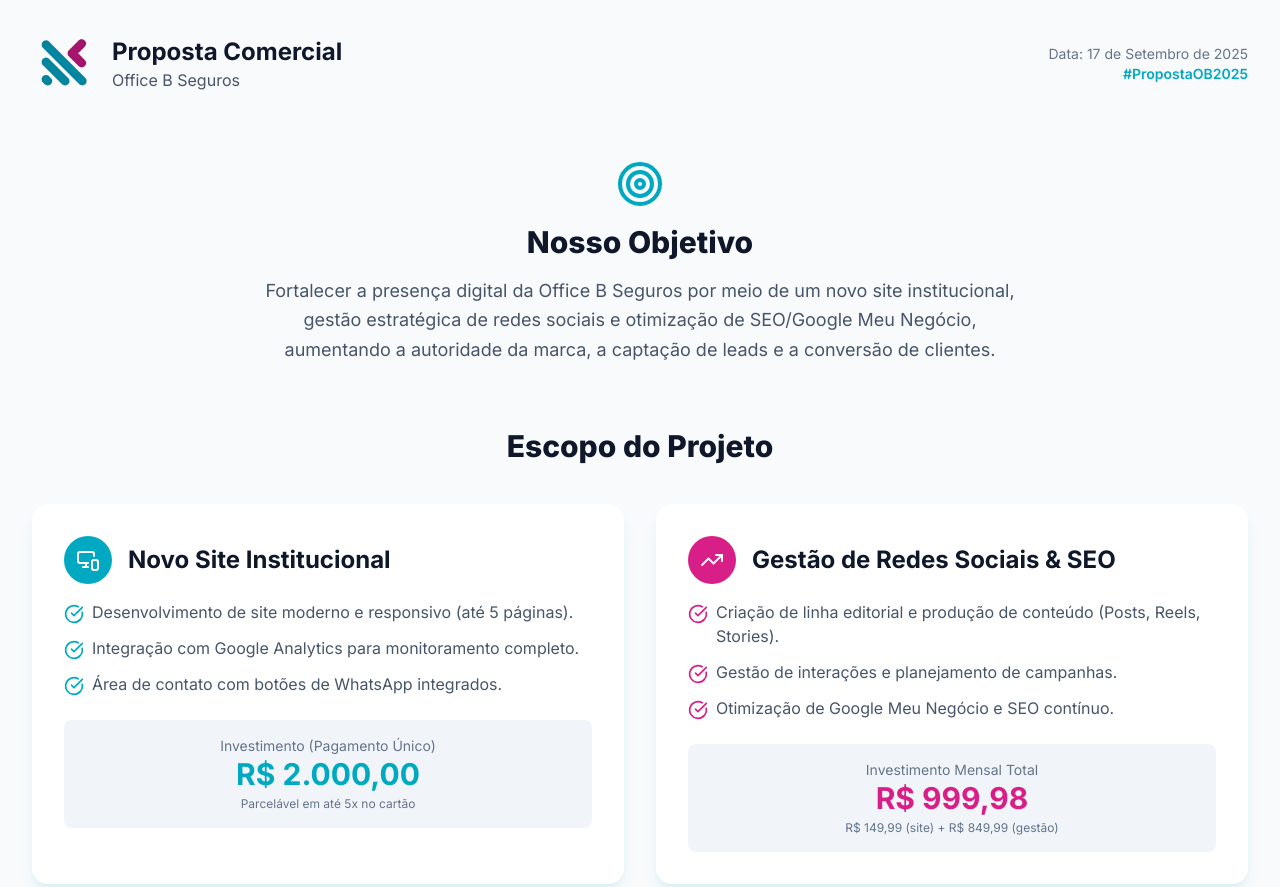
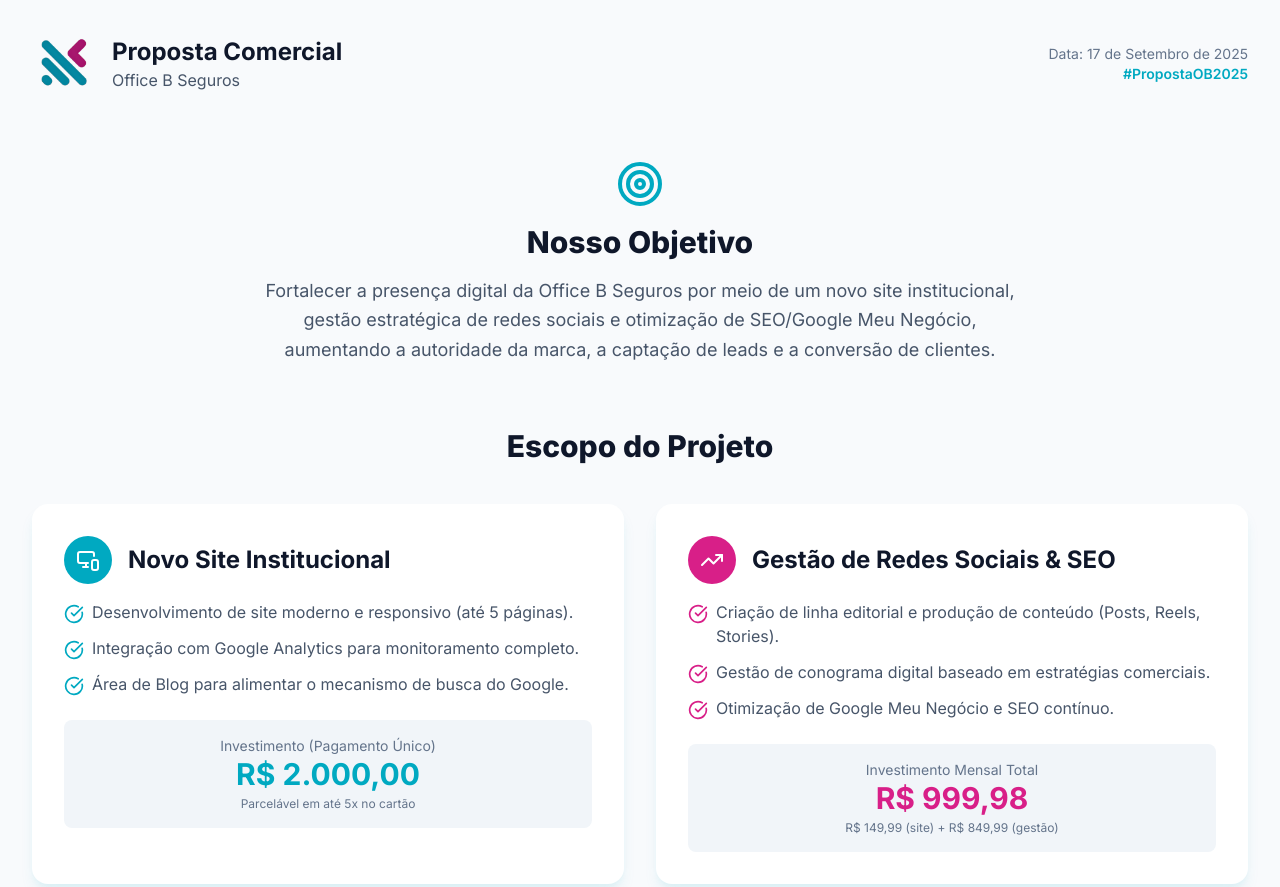
Before and after one commit to DanielGoiz/officeb, a plain HTML site: page index.html in a window 1280 px wide. Shown: the top 887 px of the page. Drawn offline with nearby package versions, Linux system fonts and the light colour scheme.

Commit message:
Update index.html

```diff
--- a/index.html
+++ b/index.html
@@ -72,7 +72,7 @@
                         <ul class="space-y-3 text-slate-600 list-inside mb-6">
                             <li class="flex items-start gap-2"><i data-lucide="check-circle" class="w-5 h-5 text-brand-teal flex-shrink-0 mt-1"></i><span>Desenvolvimento de site moderno e responsivo (até 5 páginas).</span></li>
                             <li class="flex items-start gap-2"><i data-lucide="check-circle" class="w-5 h-5 text-brand-teal flex-shrink-0 mt-1"></i><span>Integração com Google Analytics para monitoramento completo.</span></li>
-                            <li class="flex items-start gap-2"><i data-lucide="check-circle" class="w-5 h-5 text-brand-teal flex-shrink-0 mt-1"></i><span>Área de contato com botões de WhatsApp integrados.</span></li>
+                            <li class="flex items-start gap-2"><i data-lucide="check-circle" class="w-5 h-5 text-brand-teal flex-shrink-0 mt-1"></i><span>Área de Blog para alimentar o mecanismo de busca do Google.</span></li>
                         </ul>
                         <div class="bg-slate-100 p-4 rounded-lg text-center">
                             <p class="text-slate-500 text-sm">Investimento (Pagamento Único)</p>
@@ -91,7 +91,7 @@
                         </div>
                         <ul class="space-y-3 text-slate-600 list-inside mb-6">
                             <li class="flex items-start gap-2"><i data-lucide="check-circle" class="w-5 h-5 text-brand-magenta flex-shrink-0 mt-1"></i><span>Criação de linha editorial e produção de conteúdo (Posts, Reels, Stories).</span></li>
-                            <li class="flex items-start gap-2"><i data-lucide="check-circle" class="w-5 h-5 text-brand-magenta flex-shrink-0 mt-1"></i><span>Gestão de interações e planejamento de campanhas.</span></li>
+                            <li class="flex items-start gap-2"><i data-lucide="check-circle" class="w-5 h-5 text-brand-magenta flex-shrink-0 mt-1"></i><span>Gestão de conograma digital baseado em estratégias comerciais.</span></li>
                             <li class="flex items-start gap-2"><i data-lucide="check-circle" class="w-5 h-5 text-brand-magenta flex-shrink-0 mt-1"></i><span>Otimização de Google Meu Negócio e SEO contínuo.</span></li>
                         </ul>
                         <div class="bg-slate-100 p-4 rounded-lg text-center">
```
